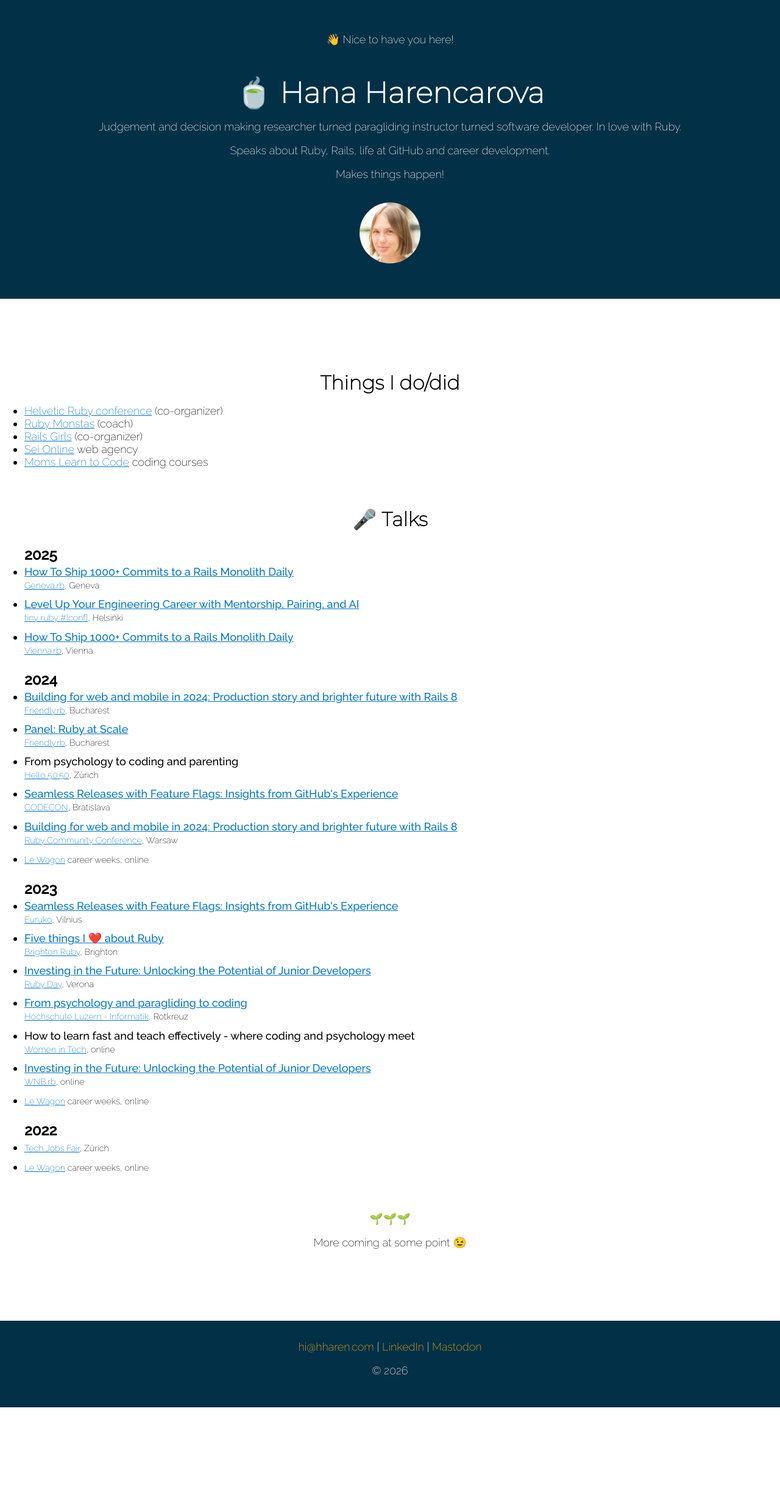
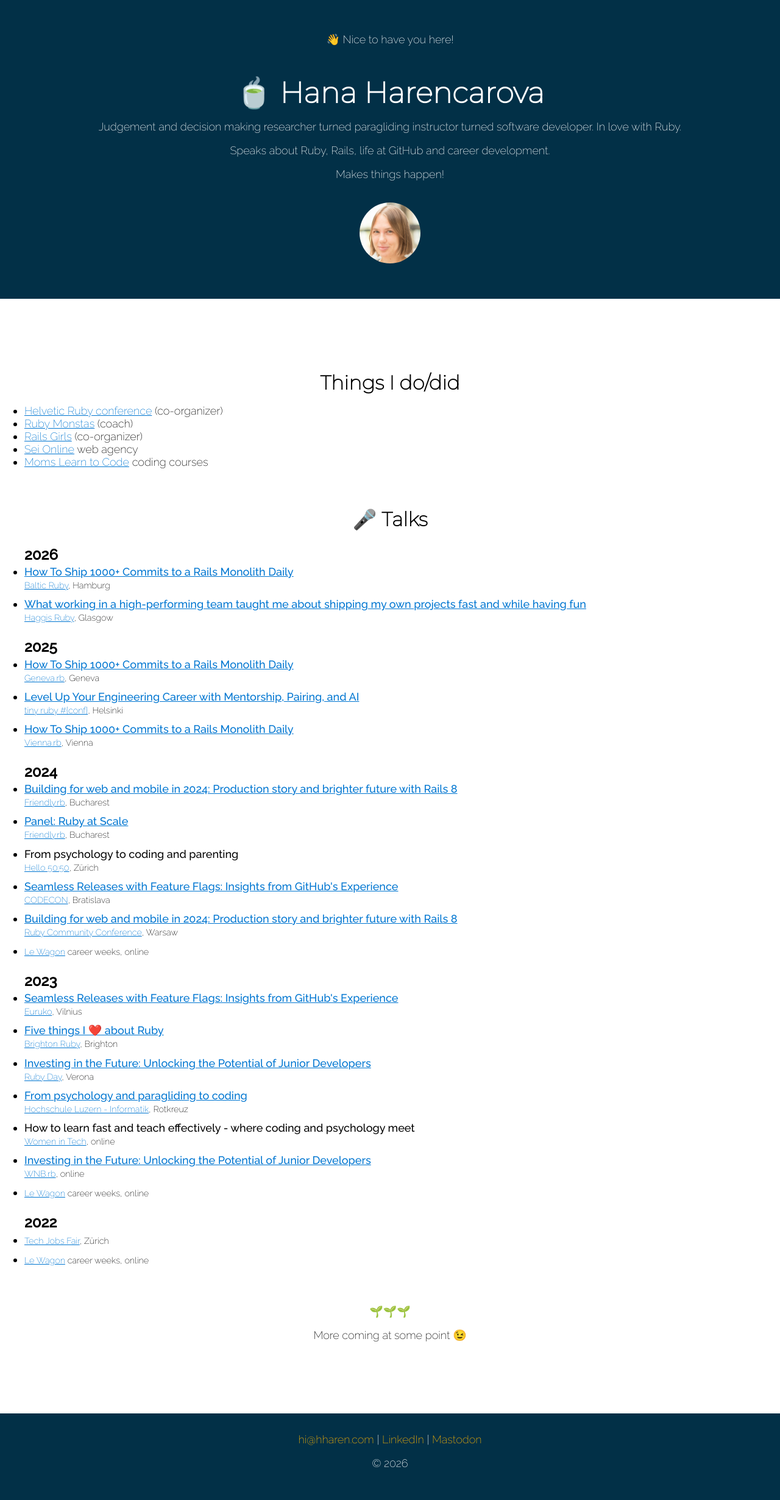
Before and after one commit to hharen/hharen, a Jekyll site: the page built from index.html, in a window 1280 px wide. Shown: the whole page at 61% size. Built offline with Jekyll 4.4.1, drawn with Linux system fonts in a browser that asks for light colours; before the commit the page ends 2308 px from its top, so only the background shows below that.

Commit message:
Add Haggis and Baltic Ruby confs

```diff
--- a/css/style.css
+++ b/css/style.css
@@ -79,6 +79,11 @@ a:hover {
   margin-bottom: 0.7rem;
 }
 
+.image {
+  width: 100%;
+  max-width: 800px;
+}
+
 /* Responsive iframe styles */
 iframe {
   max-width: 100%;
--- a/index.html
+++ b/index.html
@@ -17,6 +17,19 @@ description: Judgement and decision making researcher turned paragliding instruc
 
 <section class="section center">
   <h2>🎤 Talks</h2>
+
+  <h3>2026</h3>
+  <ul class="talks-list">
+    <li>
+      <span class="bold talk"><a href="talks/1000_commits_baltic_ruby">How To Ship 1000+ Commits to a Rails Monolith Daily</a></span>
+      <br><span class="small"><a href="https://balticruby.org/lineup">Baltic Ruby</a>, Hamburg</span>
+    </li>
+
+    <li>
+      <span class="bold talk"><a href="talks/high_performing_teams">What working in a high-performing team taught me about shipping my own projects fast and while having fun</a></span>
+      <br><span class="small"><a href="https://haggisruby.co.uk/">Haggis Ruby</a>, Glasgow</span>
+    </li>
+  </ul>
 
   <h3>2025</h3>
   <ul class="talks-list">
```
Also changed, not shown: talks/1000_commits_baltic_ruby.md (added, +17 -0 lines), talks/high_performing_teams.md (added, +13 -0 lines), 5 other files.
